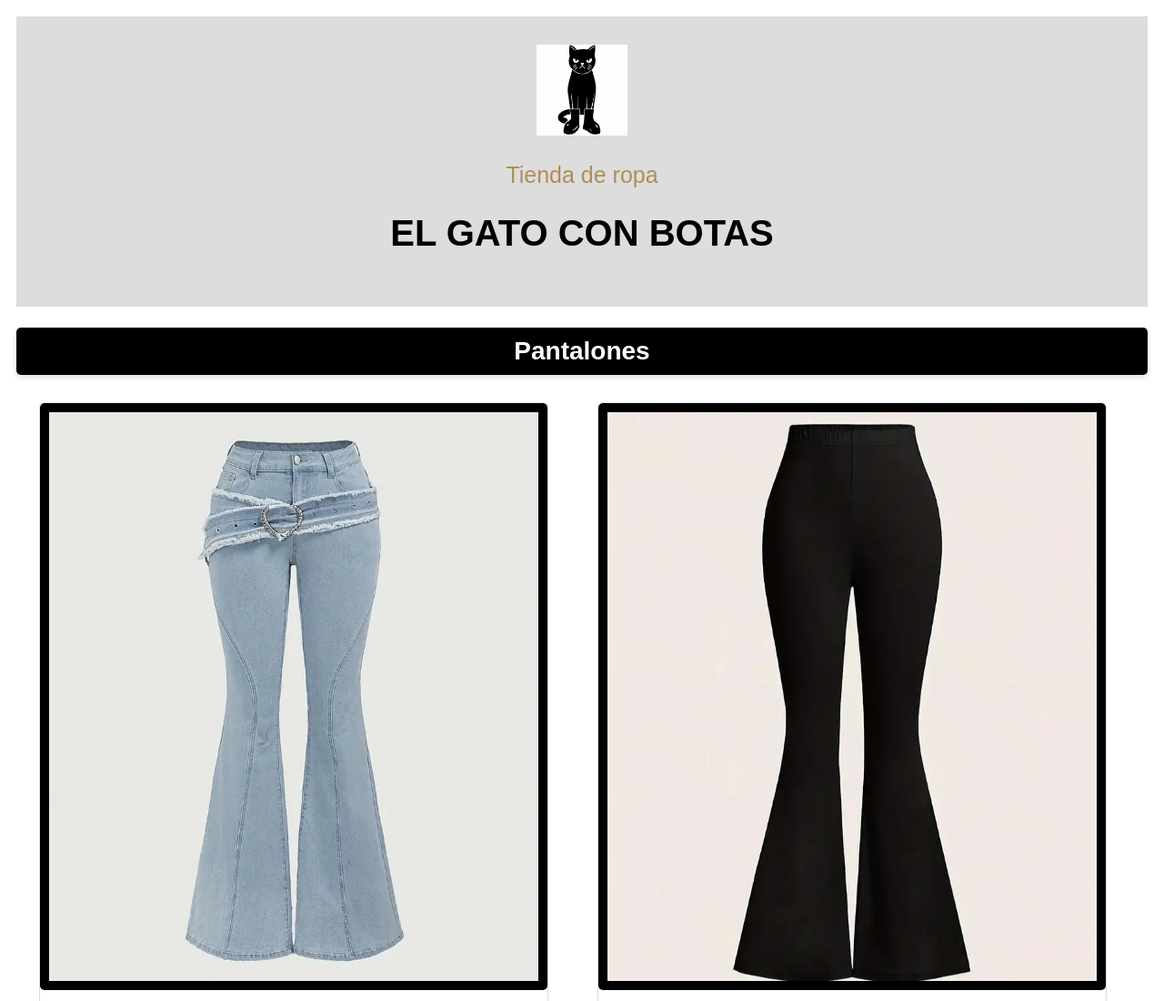
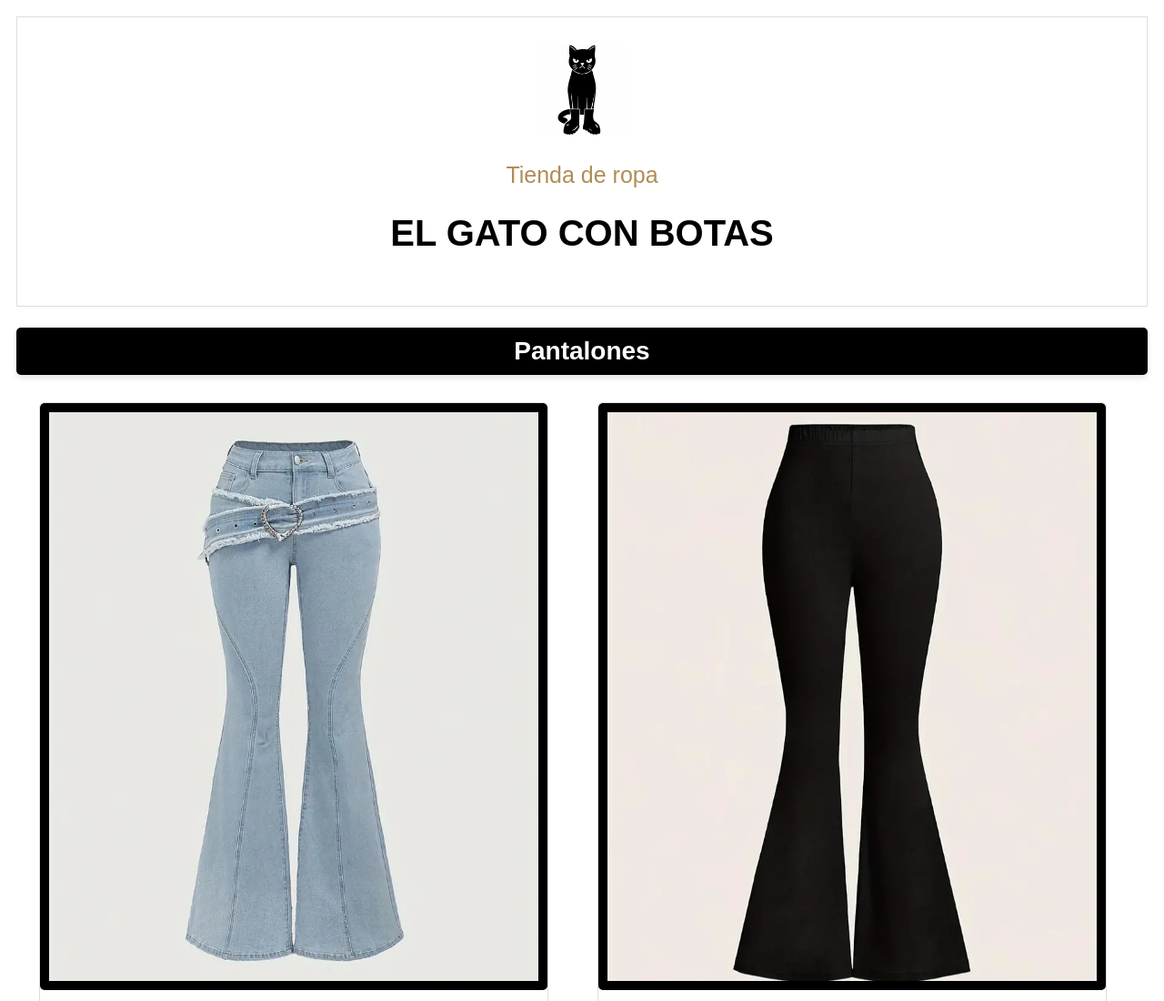
Before and after one commit to Camargo09-web/PM, a plain HTML site: page index.html in a window 1280 px wide. Shown: the top 1100 px of the page at 91% size. Drawn offline with Linux system fonts and the light colour scheme.

Commit message:
Update index.html

```diff
--- a/index.html
+++ b/index.html
@@ -22,7 +22,7 @@
             .header{
                 padding: 30px;
                 text-align: center;
-                background: #ddd;
+                background: white;
                 border: 1px solid #ddd;
             }
 
```
